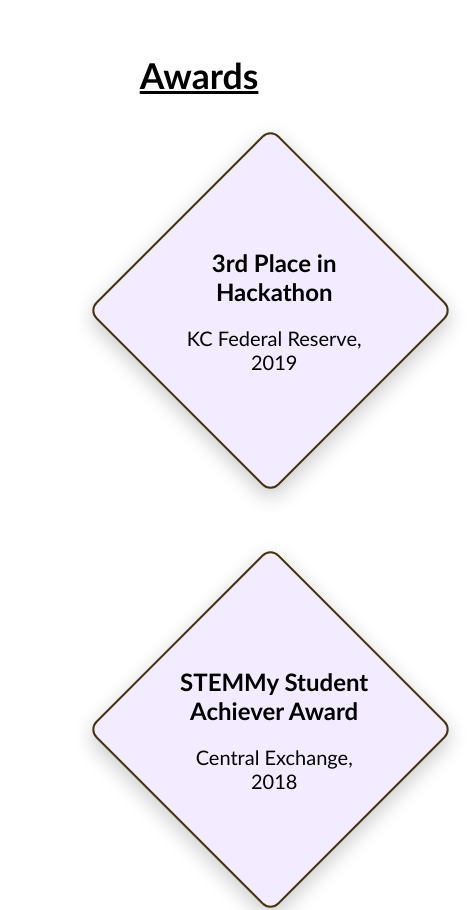
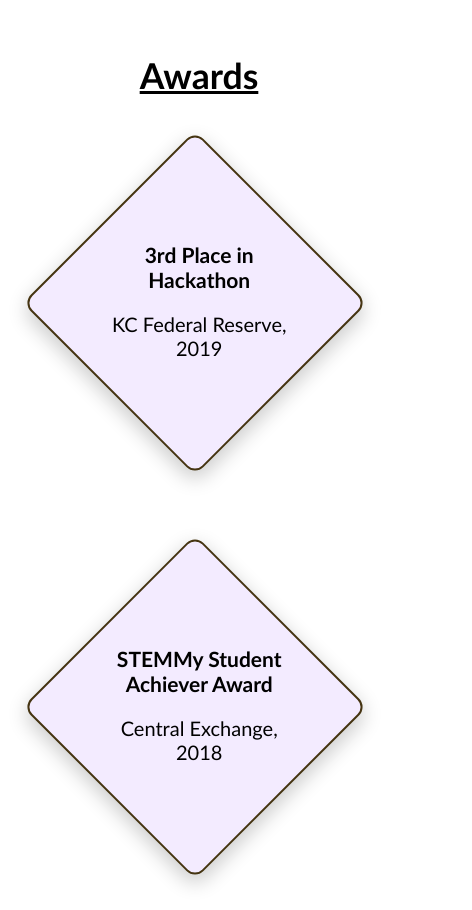
Before and after one commit to CompSciLauren/compscilauren.github.io, a React (Create React App) app: page / in a window 390 px wide. Shown: the part 8240-9150 px from the top of the page, 472 px wide, since content can reach past the window. Built offline with nearby package versions, Linux system fonts and the light colour scheme.

Commit message:
Fix mobile version having extra space on right side

```diff
--- a/src/styles/award.css
+++ b/src/styles/award.css
@@ -8,8 +8,8 @@
   display: flex;
   flex-direction: column;
   justify-content: center;
-  height: 215px;
-  width: 215px;
+  height: 216px;
+  width: 216px;
   background-color: #f3ebff;
   padding: 20px;
   margin: 10px;
@@ -34,3 +34,20 @@
     grid-template-columns: repeat(auto-fit, minmax(540px, 1fr));
   }
 }
+
+@media screen and (max-width: 980px) {
+  .award-grid-container {
+    grid-template-columns: repeat(auto-fit, minmax(400px, 1fr));
+  }
+}
+
+@media screen and (max-width: 820px) {
+  .award-grid-container {
+    grid-template-columns: repeat(auto-fit, minmax(300px, 1fr));
+  }
+  .award-grid-item {
+    height: 200px;
+    width: 200px;
+    font-size: 14px;
+  }
+}
```
